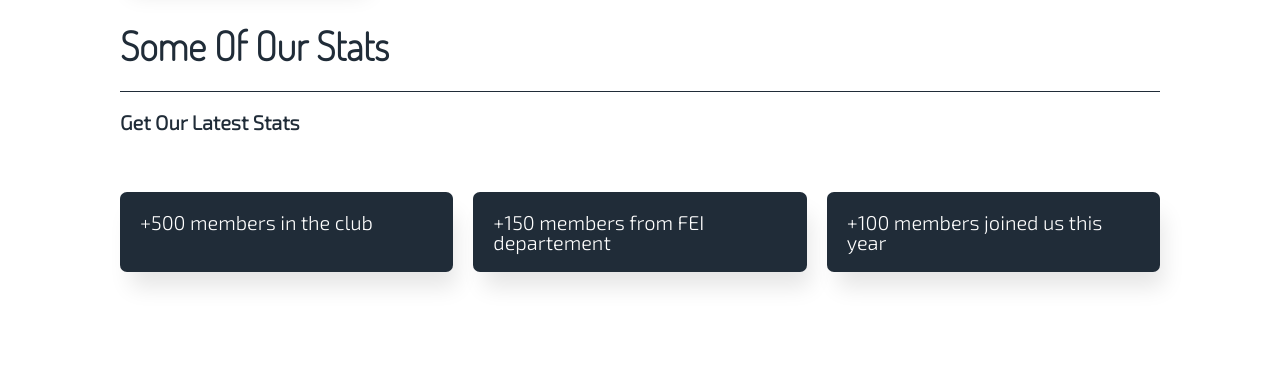
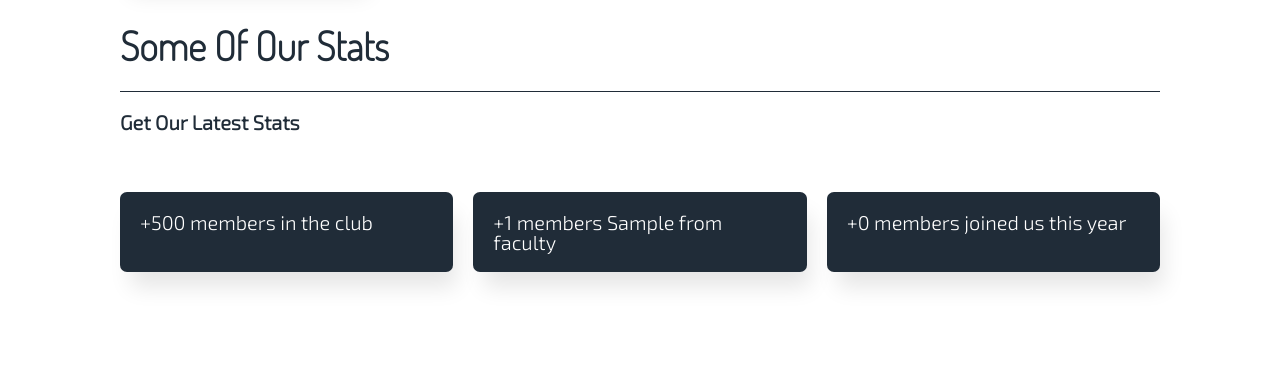
Before and after one commit to Yanis540/PROJET-PWEB, a PHP site: page / in a window 1280 px wide. Shown: the part 4376-4764 px from the top of the page. Run offline with PHP 8.4, Linux system fonts and the light colour scheme; tables that the repository leaves empty or names only in its code hold one stand-in row (values such as "Sample post"); some libraries are stand-ins or nearby versions.

Commit message:
added a stats

```diff
--- a/Components/Stats.php
+++ b/Components/Stats.php
@@ -1,3 +1,9 @@
+<?php
+  include ('./db_connect.php');
+  $faculty_stats=$_SESSION['faculty_stats'] ;
+  $recruit_stats=$_SESSION['recruit_stats'] ;
+  ;
+?>
 <div id="stats"class="stats-page  paire">
     <h1 class="stats-title">Some Of Our Stats</h1>
     <p class="stats-desc">Get Our Latest Stats </p>
@@ -6,10 +12,17 @@
             <p>+500 members in the club</p>
         </div>
         <div class="stat-element">
-            <p>+150 members from FEI departement</p>
+            <?php foreach($faculty_stats as $fac ) {?>
+                <?php
+                    $name=htmlspecialchars($fac['faculty']);
+                    $number_members=htmlspecialchars($fac['number_faculty']);
+                ?>
+
+                <p>+<?php echo $number_members?> members <?php echo $name ?> from  faculty</p>
+            <?php }?>
         </div>
         <div class="stat-element">
-            <p>+100 members joined us this year </p>
+            <p>+<?php echo $recruit_stats[0]['number_joined'] ?> members joined us this year </p>
         </div>
     </div>
 </div>
--- a/index.php
+++ b/index.php
@@ -2,23 +2,41 @@
 
   include ('./db_connect.php');
    // get events
-   $sql='select * from event order by date_event desc';
    // make query and get results
    if($connection)
    {
-    $result= mysqli_query($connection,$sql);
+     $sql='select * from event order by date_event desc';
+     $events=handleGet($connection,$sql);
+    // GET FACULTY STATS
 
-    // fetch the resulting rows as an associative array
-    $events=mysqli_fetch_all($result,MYSQLI_ASSOC);
+    $sql ='select  faculty, count(faculty) as number_faculty from recruit group by faculty;';
+    $faculty_stats=handleGet($connection,$sql);
+    //get members number
 
-    mysqli_free_result($result);
-    mysqli_close($connection);
+    $current_year=intval(date('Y'));
+    $sql ="select   count(matricule) as number_joined from recruit where date_reg like '$current_year%' ;";
+    $recruit_stats=handleGet($connection,$sql);
+
+
+
     // pass it as a global variable to reach the events page
     session_start();
     $_SESSION['events'] =$events;
+    $_SESSION['faculty_stats'] =$faculty_stats;
+    $_SESSION['recruit_stats'] =$recruit_stats;
+    mysqli_close($connection);
    }
    else{
        include('./Components/404.php');
+   }
+?>
+<?php
+   function handleGet($connection,$sql)
+   {
+     $result= mysqli_query($connection,$sql);
+     $array=mysqli_fetch_all($result,MYSQLI_ASSOC); // fetch the resulting rows as an associative array
+     mysqli_free_result($result);
+     return $array;
    }
 ?>
 <!DOCTYPE html>
```
